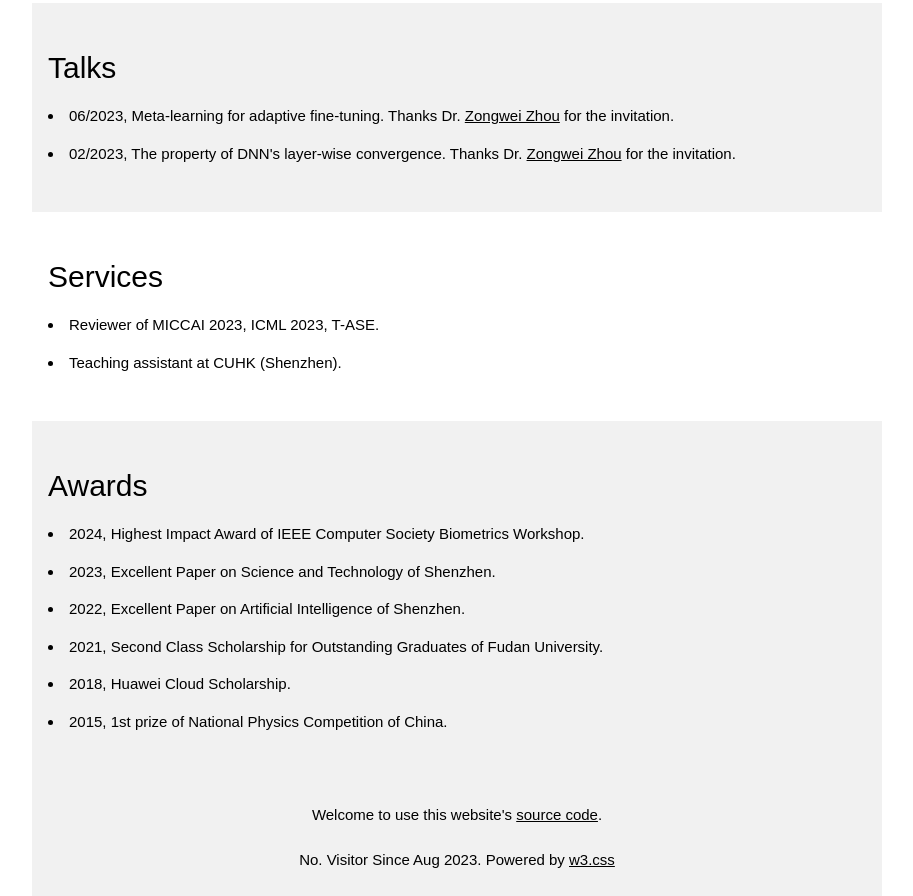
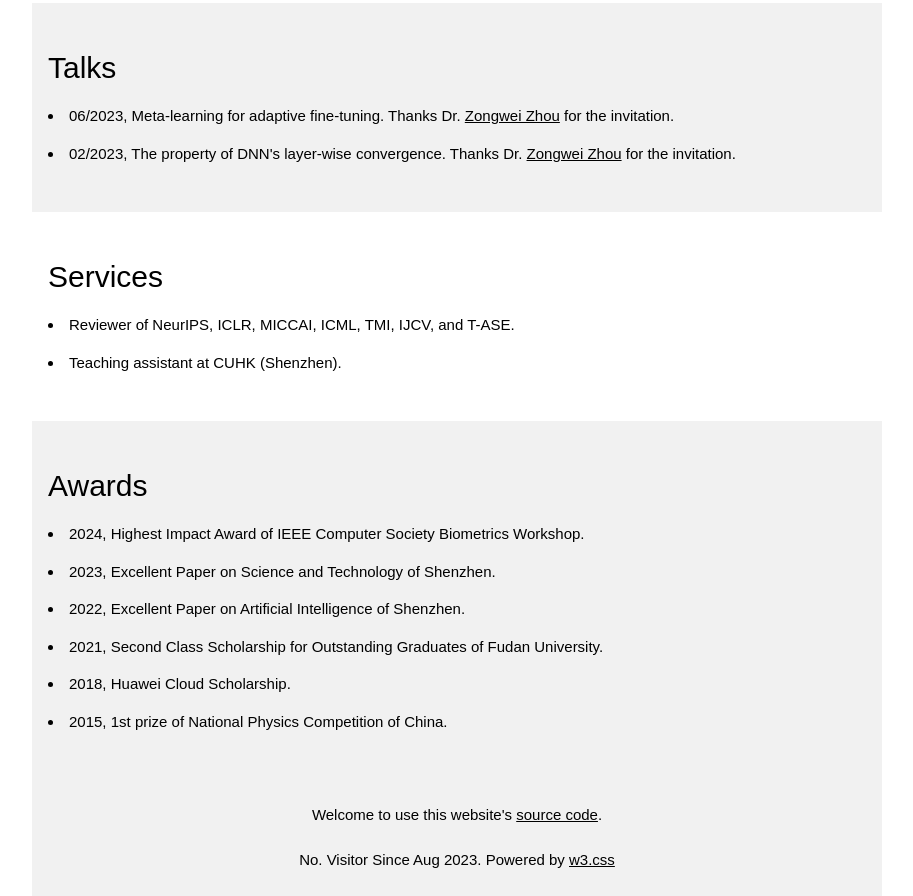
Before and after one commit to Schuture/Schuture.github.io, a plain HTML site: page index.html in a window 1280 px wide. Shown: the part 3383-4279 px from the top of the page, without its empty margins (258-1171 px from the left). Drawn offline with Linux system fonts and the light colour scheme; a script that the page names is missing.

Commit message:
Update index.html

```diff
--- a/index.html
+++ b/index.html
@@ -315,7 +315,7 @@
 <!-- The Services Section -->
   <div class="w3-container w3-padding-32" id="service">
     <h2>Services</h2>
-      <p><li> Reviewer of MICCAI 2023, ICML 2023, T-ASE.</p>
+      <p><li> Reviewer of NeurIPS, ICLR, MICCAI, ICML, TMI, IJCV, and T-ASE.</p>
       <p><li> Teaching assistant at CUHK (Shenzhen).</p>
   </div>
 
```
